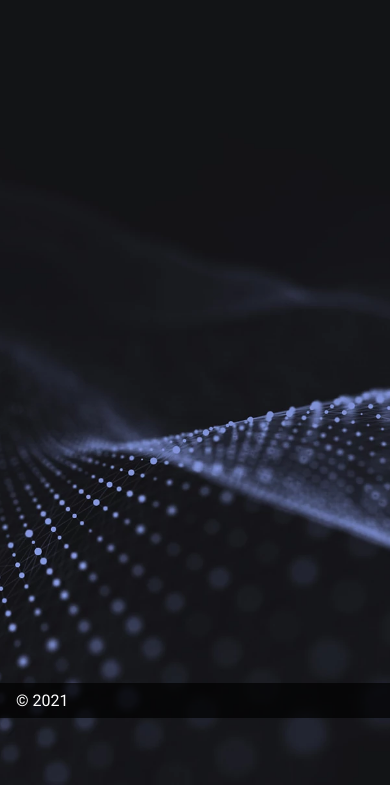
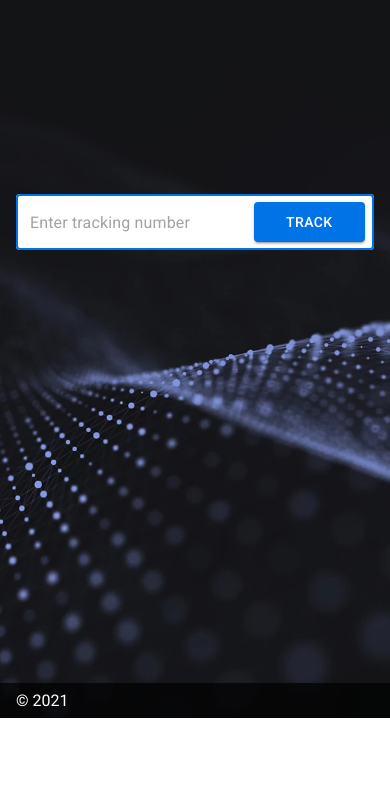
Before and after one commit to lequhung/nfc-tracking-ui, a Gatsby site: page / in a window 390 px wide. Shown: the part 126-911 px from the top of the page. After the commit the page ends 844 px from the top, so only its background shows below. Built offline with nearby package versions, Linux system fonts and the light colour scheme; Gatsby itself is replaced by a stand-in of ours.

Commit message:
fix scrolling issue in mobile

```diff
--- a/src/components/Footer/footer.module.css
+++ b/src/components/Footer/footer.module.css
@@ -1,5 +1,5 @@
 .container {
-  background: rgba(0, 0, 0, 0.7);
+  background-color: rgba(0, 0, 0, 0.7);
   color: #ffffff;
   padding: 8px 16px;
   display: flex;
--- a/src/components/Header/header.module.css
+++ b/src/components/Header/header.module.css
@@ -1,5 +1,5 @@
 .container {
-  background-color: rgba(0, 0, 0, 0.93);
+  background-color: rgba(0, 0, 0, 0.3);;
   color: #ffffff;
   padding: 8px 16px;
   display: flex;
--- a/src/components/Layout/layout.module.css
+++ b/src/components/Layout/layout.module.css
@@ -3,3 +3,7 @@
   flex-direction: column;
   min-height: 100vh;
 }
+
+.container main {
+  flex: 1;
+}
--- a/src/components/TrackingInfo/tracking-info.module.css
+++ b/src/components/TrackingInfo/tracking-info.module.css
@@ -2,6 +2,6 @@
   display: flex;
   flex-direction: row;
   justify-content: center;
-  margin-bottom: 64px;
+  margin-bottom: 32px;
   color: #ffffff;
 }
--- a/src/pages/index.js
+++ b/src/pages/index.js
@@ -1,26 +1,13 @@
-import * as React from 'react';import { StaticImage } from 'gatsby-plugin-image';
+import * as React from 'react';
 import Search from '../components/Search/Search';
 import TrackingInfo from '../components/TrackingInfo/TrackingInfo';
 import ArrowBackTwoToneIcon from '@material-ui/icons/ArrowBackTwoTone';
 import { Link } from '@material-ui/core';
 
-const pageWrapper = {
-  position: 'absolute',
-  zIndex: -1,
-  width: '100%',
-  height: '100%',
-  // below css is for the footer
-  display: 'flex',
-  flexDirection: 'column',
-  minHeight: '100vh'
-};
-
 const searchWrapper = {
-  position: 'relative',
-  top: '30%',
   margin: 'auto',
-  width: '100%',
-  maxWidth: '700px'
+  maxWidth: '700px',
+  marginTop: '30vh'
 };
 
 const backLinkWrapper = {
@@ -70,23 +57,15 @@ const IndexPage = () => {
 
   return (
     <>
-      <StaticImage
-        alt="background"
-        src="../images/background.webp"
-        layout="fixed"
-        loading="eager"
-        style={pageWrapper}
-      />
       {!isLoading && (
         <>
+          {!showTracking && (
             <div style={searchWrapper}>
-            {!showTracking && (
               <Search onDisplayTrackingInfo={() => setShowTracking(true)} onOrderNumber={setOrderNumber} />
+            </div>
           )}
-          </div>
+          {showTracking && (
             <div>
-            {showTracking && (
-              <>
               {showBackLink && (
                 <div style={backLinkWrapper}>
                   <ArrowBackTwoToneIcon />
@@ -96,9 +75,8 @@ const IndexPage = () => {
                 </div>
               )}
               <TrackingInfo orderNumber={orderNumber} />
-              </>
+            </div>
           )}
-          </div>
         </>
       )}
     </>
--- a/src/styles/global.css
+++ b/src/styles/global.css
@@ -1,9 +1,11 @@
 body {
   margin: 0;
   padding: 0;
+  /*noinspection CssNoGenericFontName*/
   font-family: 'Roboto', Arial;
+  background-image: url('../images/background.webp');
+  background-repeat: no-repeat;
+  background-attachment: fixed;
+  background-position: center;
+  background-size: cover;
 }
-
-main {
-  flex: 1;
-}
```
Lines whose indentation alone changed are shown as unchanged.
